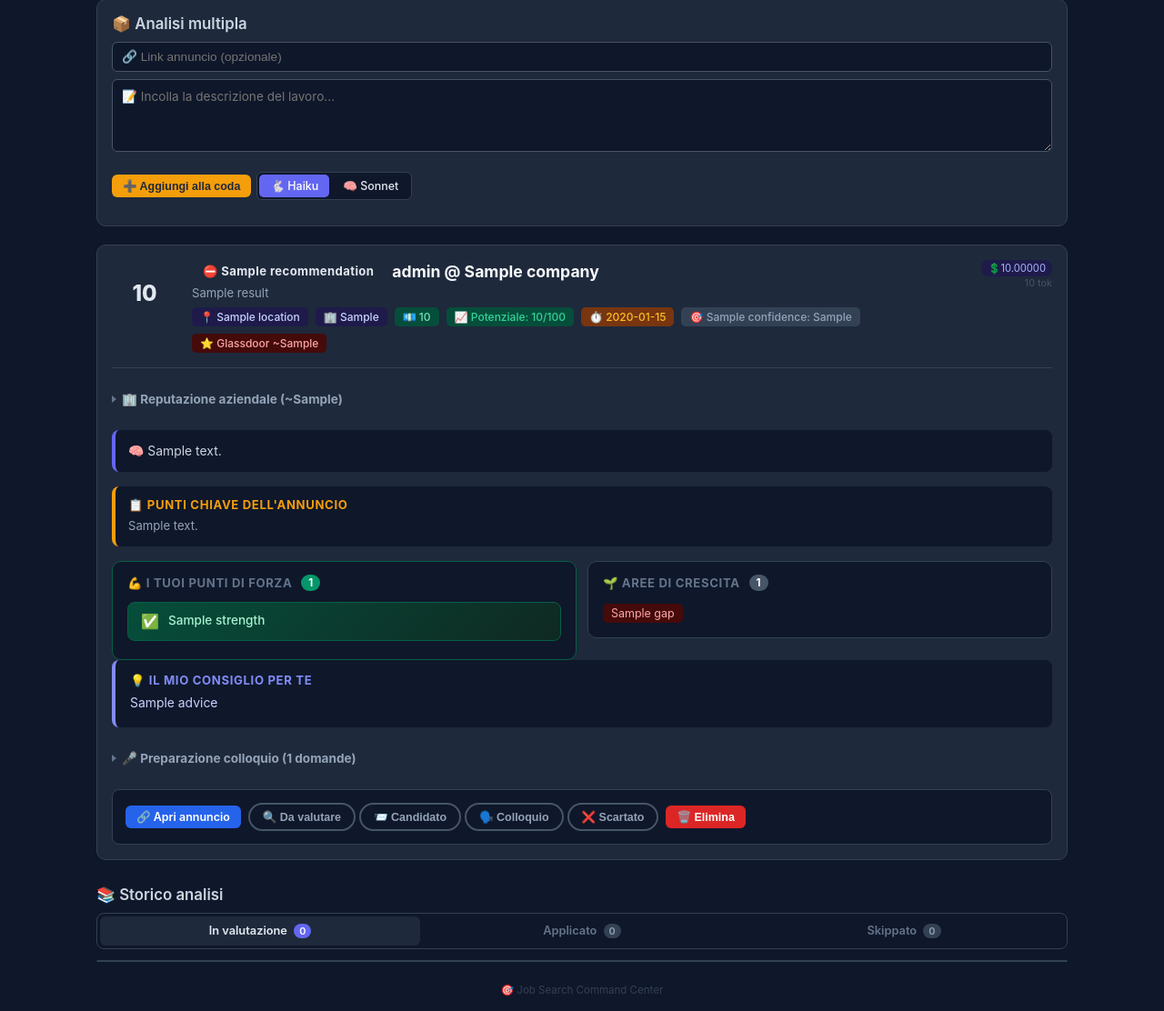
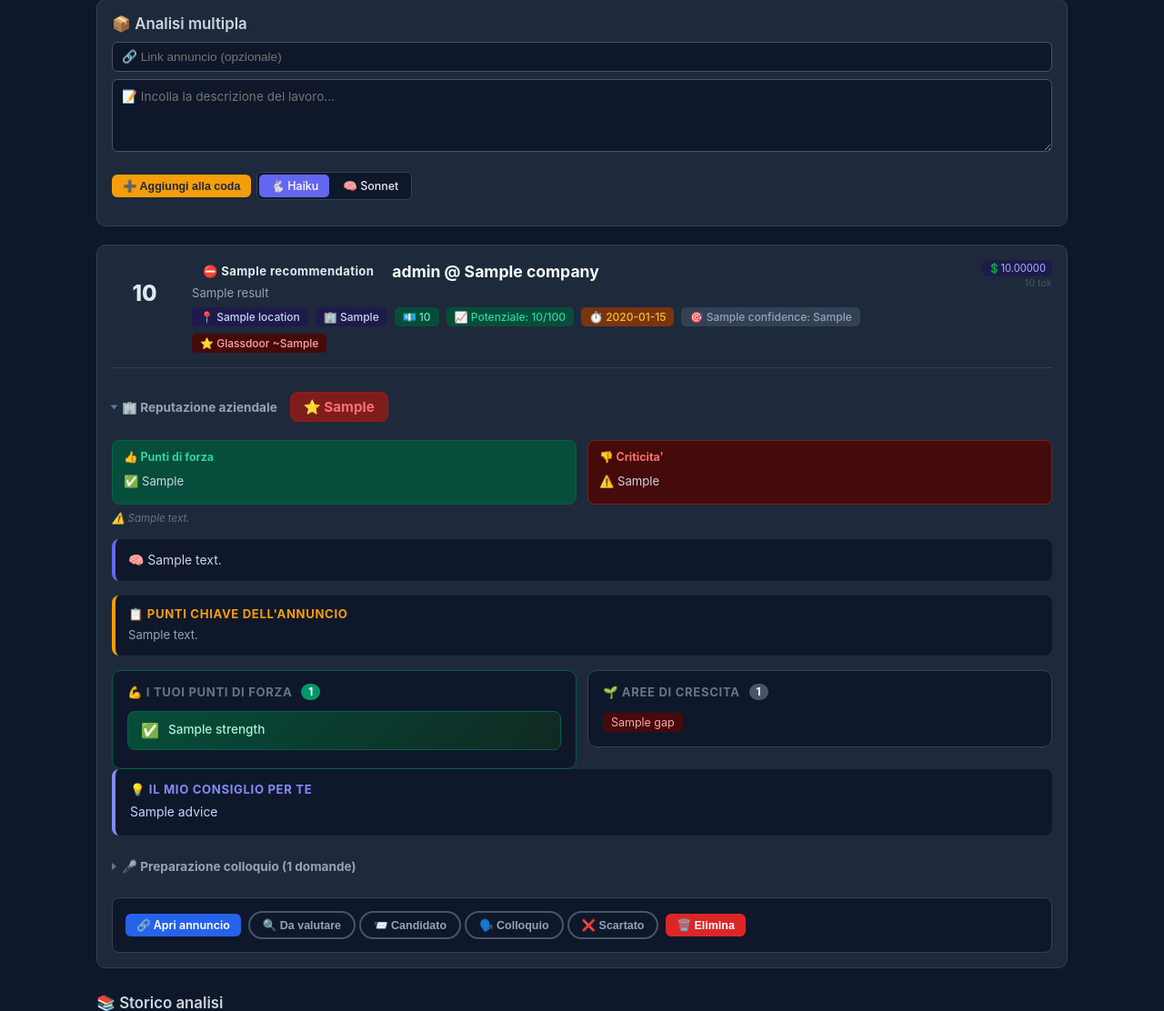
Before and after one commit to MK023/JobSearch, a FastAPI app: template backend/templates/index.html in a window 1280 px wide. Shown: the part 858-1970 px from the top of the page at 91% size. Run offline with FastAPI, Linux system fonts and the light colour scheme; the template is opened without the code that fills it: most values are stand-ins (such as "Sample title", 1, 10 or a date in 2020); parts of the project's set-up code (start-up, migrations or seed data) failed here and were passed over.

Commit message:
feat: improve Glassdoor reputation UI with 2-column layout and rating badge
Co-Authored-By: Claude Opus 4.6 <noreply@anthropic.com>

```diff
--- a/backend/static/css/style.css
+++ b/backend/static/css/style.css
@@ -155,3 +155,20 @@
 
         /* Footer */
         .foot{text-align:center;padding:24px 0 8px;color:#334155;font-size:.72rem}
+
+/* Reputation section */
+.rep-grid{display:grid;grid-template-columns:1fr 1fr;gap:12px;margin-top:10px}
+@media(max-width:768px){.rep-grid{grid-template-columns:1fr}}
+.rep-col{padding:10px 12px;border-radius:8px}
+.rep-pros{background:#064e3b;border:1px solid #065f46}
+.rep-cons{background:#450a0a;border:1px solid #7f1d1d}
+.rep-label{font-size:.78rem;font-weight:700;margin-bottom:6px}
+.rep-label-pro{color:#34d399}
+.rep-label-con{color:#f87171}
+.rep-item{font-size:.82rem;line-height:1.5;padding:4px 0;color:#cbd5e1}
+.rep-rating{display:inline-flex;align-items:center;gap:6px;padding:6px 14px;border-radius:8px;font-weight:700;font-size:.95rem;margin-left:8px}
+.rep-rating-good{background:#064e3b;color:#34d399;border:1px solid #065f46}
+.rep-rating-mid{background:#78350f;color:#fbbf24;border:1px solid #92400e}
+.rep-rating-low{background:#7f1d1d;color:#f87171;border:1px solid #991b1b}
+.rep-rating-na{background:#334155;color:#94a3b8;border:1px solid #475569}
+.rep-note{font-size:.72rem;color:#64748b;margin-top:8px;font-style:italic}
--- a/backend/templates/index.html
+++ b/backend/templates/index.html
@@ -171,21 +171,39 @@
         </div>
 
         {% if result.company_reputation and (result.company_reputation.known_pros or result.company_reputation.known_cons) %}
-        <details style="margin-bottom:16px">
-            <summary>🏢 Reputazione aziendale {% if result.company_reputation.glassdoor_estimate and result.company_reputation.glassdoor_estimate != 'non disponibile' %}(~{{ result.company_reputation.glassdoor_estimate }}){% endif %}</summary>
-            <div style="padding:12px;background:#0f172a;border-radius:8px;border:1px solid #334155">
+        <details style="margin-bottom:16px" open>
+            <summary>🏢 Reputazione aziendale
+                {% set gr_str = result.company_reputation.glassdoor_estimate|default('non disponibile') %}
+                {% if gr_str != 'non disponibile' %}
+                {% set gr = gr_str|replace('/5','')|float %}
+                <span class="rep-rating {% if gr >= 4.0 %}rep-rating-good{% elif gr >= 3.0 %}rep-rating-mid{% else %}rep-rating-low{% endif %}">
+                    ⭐ {{ gr_str }}
+                </span>
+                {% else %}
+                <span class="rep-rating rep-rating-na">⭐ n/d</span>
+                {% endif %}
+            </summary>
+            <div class="rep-grid">
                 {% if result.company_reputation.known_pros %}
-                <div style="margin-bottom:8px"><span style="color:#34d399;font-weight:600">Pro:</span>
-                {% for p in result.company_reputation.known_pros %}<span class="ht ht-sal" style="margin:2px">{{ p }}</span>{% endfor %}
-                </div>{% endif %}
+                <div class="rep-col rep-pros">
+                    <div class="rep-label rep-label-pro">👍 Punti di forza</div>
+                    {% for p in result.company_reputation.known_pros %}
+                    <div class="rep-item">✅ {{ p }}</div>
+                    {% endfor %}
+                </div>
+                {% endif %}
                 {% if result.company_reputation.known_cons %}
-                <div><span style="color:#f87171;font-weight:600">Contro:</span>
-                {% for c in result.company_reputation.known_cons %}<span class="ht" style="background:#450a0a;color:#fca5a5;margin:2px">{{ c }}</span>{% endfor %}
-                </div>{% endif %}
-                {% if result.company_reputation.note %}
-                <div style="margin-top:8px;font-size:.72rem;color:#475569">⚠️ {{ result.company_reputation.note }}</div>
+                <div class="rep-col rep-cons">
+                    <div class="rep-label rep-label-con">👎 Criticita'</div>
+                    {% for c in result.company_reputation.known_cons %}
+                    <div class="rep-item">⚠️ {{ c }}</div>
+                    {% endfor %}
+                </div>
                 {% endif %}
             </div>
+            {% if result.company_reputation.note %}
+            <div class="rep-note">⚠️ {{ result.company_reputation.note }}</div>
+            {% endif %}
         </details>
         {% endif %}
 
```
